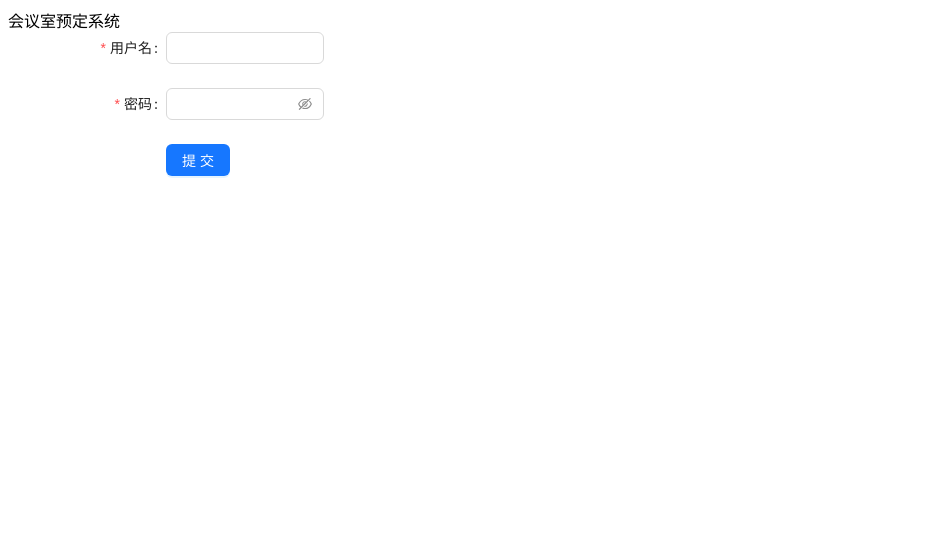
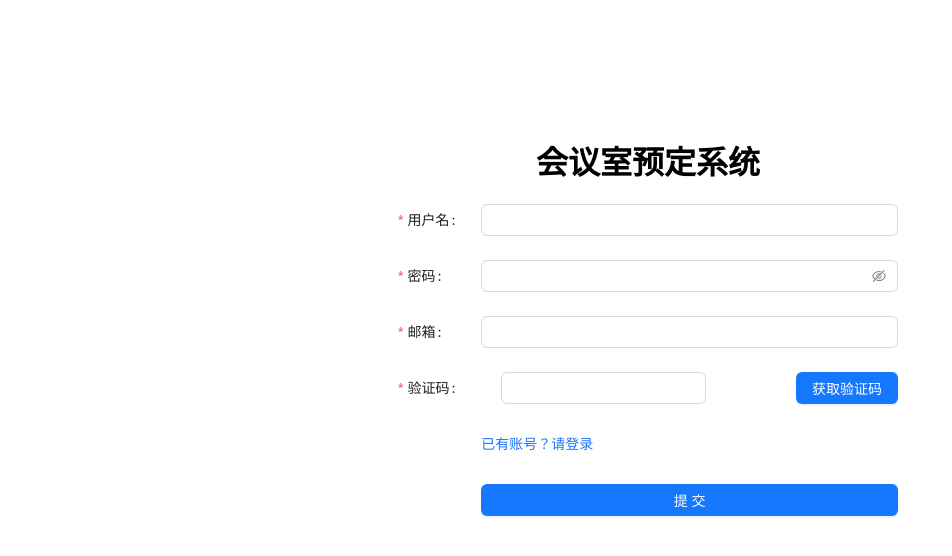
Before and after one commit to Raysuner/meeting_room_booking_system_client, a React (Vite) app: page /register in a window 1280 px wide. Shown: the top 556 px of the page, without its empty margins (0-952 px from the left). Built offline with nearby package versions, Linux system fonts and the light colour scheme.

Commit message:
feat: 完成注册登录功能

```diff
--- a/src/api/index.ts
+++ b/src/api/index.ts
@@ -1,17 +1,23 @@
 import request from "../utils/request";
+import {
+  ILoginResult,
+  ILoginParams,
+  IResultDto,
+  IRegisterParams,
+} from "../types";
 
-export async function login(data: any) {
-  return await request({
-    method: "post",
-    url: "/user/login",
-    data,
-  });
+export async function login(params: ILoginParams) {
+  const res = await request.post<IResultDto<ILoginResult>>(
+    "/user/login",
+    params
+  );
+  return res.data;
 }
 
-export async function register(data: any) {
-  return await request({
-    method: "post",
-    url: "/user/register",
-    data,
-  });
+export async function sendCaptcha(params: { address: string }) {
+  await request.get("/user/register-captcha?address=" + params.address);
 }
+
+export async function register(params: IRegisterParams) {
+  return await request.post("/user/register", params);
+}
--- a/src/pages/login/index.tsx
+++ b/src/pages/login/index.tsx
@@ -18,9 +18,9 @@ export default function Login() {
 
   const onFinish = async (value: ILoginParams) => {
     try {
-      const res = await login(value);
-      localStorage.setItem("accessToken", res.accessToken);
-      localStorage.setItem("refreshToken", res.refreshToken);
+      const { data } = await login(value);
+      localStorage.setItem("accessToken", data.accessToken);
+      localStorage.setItem("refreshToken", data.refreshToken);
       message.success("登录成功");
       navigate("/");
     } catch (error) {
--- a/src/pages/register/index.less
+++ b/src/pages/register/index.less
@@ -0,0 +1,25 @@
+.register-page-wrapper {
+  width: 100vw;
+  height: 80vh;
+  display: flex;
+  justify-content: center;
+  align-items: center;
+  .register-page {
+    width: 500px;
+    margin: 0 auto;
+    .page-title {
+      text-align: center;
+    }
+    .register-form {
+      .captcha-wrapper {
+        display: flex;
+        justify-content: space-between;
+      }
+      // .links {
+      //   display: flex;
+      //   justify-content: space-between;
+      //   align-items: center;
+      // }
+    }
+  }
+}
--- a/src/pages/register/index.tsx
+++ b/src/pages/register/index.tsx
@@ -1,18 +1,59 @@
-import { Form, Button, Input } from "antd";
+import { Form, Button, Input, message } from "antd";
+import "./index.less";
+import { sendCaptcha, register } from "../../api";
+import { useNavigate } from "react-router-dom";
+import { IRegisterParams } from "../../types";
+
+const layout1 = {
+  labelCol: { span: 4 },
+  wrapperCol: { span: 20 },
+};
+
+const layout2 = {
+  wrapperCol: { span: 20, offset: 4 },
+};
 
 export default function Register() {
-  const onFinish = (value) => {
-    console.log(value);
+  const [form] = Form.useForm();
+  const navigate = useNavigate();
+
+  const onFinish = async (value: IRegisterParams) => {
+    try {
+      const { data } = await register(value);
+      localStorage.setItem("accessToken", data.accessToken);
+      localStorage.setItem("refreshToken", data.refreshToken);
+      message.success("注册成功");
+      navigate("/login");
+    } catch (error) {
+      console.error(error);
+    }
+  };
+
+  const onCaptchaClick = async () => {
+    const address = form.getFieldValue("email");
+    if (!address) {
+      message.error("请填写邮箱号码");
+      return;
+    }
+    try {
+      await sendCaptcha({
+        address,
+      });
+      message.success("已发送验证码");
+    } catch (error) {
+      message.error("发送证码失败");
+    }
   };
 
   return (
     <div className="register-page-wrapper">
-      <div className="page-title">会议室预定系统</div>
+      <div className="register-page">
+        <h1 className="page-title">会议室预定系统</h1>
         <Form
+          {...layout1}
+          form={form}
           className="register-form"
-        labelAlign="right"
-        labelCol={{ span: 3 }}
-        wrapperCol={{ span: 3 }}
+          labelAlign="left"
           onFinish={onFinish}
         >
           <Form.Item
@@ -31,12 +72,41 @@ export default function Register() {
           >
             <Input.Password />
           </Form.Item>
-        <Form.Item wrapperCol={{ span: 3, offset: 3 }}>
-          <Button className="btn" type="primary" htmlType="submit">
+          <Form.Item
+            label="邮箱"
+            name={"email"}
+            required
+            rules={[{ required: true, message: "请输入邮箱" }]}
+          >
+            <Input />
+          </Form.Item>
+          <div className="captcha-wrapper">
+            <Form.Item
+              label="验证码"
+              name={"captcha"}
+              required
+              labelCol={{ span: 8 }}
+            >
+              <Input />
+            </Form.Item>
+            <Button
+              className="captcha-btn"
+              type="primary"
+              onClick={onCaptchaClick}
+            >
+              获取验证码
+            </Button>
+          </div>
+          <Form.Item {...layout2}>
+            <a href="/login">已有账号？请登录</a>
+          </Form.Item>
+          <Form.Item {...layout2}>
+            <Button className="btn" block type="primary" htmlType="submit">
               提交
             </Button>
           </Form.Item>
         </Form>
       </div>
+    </div>
   );
 }
```
Also changed, not shown: src/types/index.ts (+11 -0 lines). Lines whose indentation alone changed are shown as unchanged.
